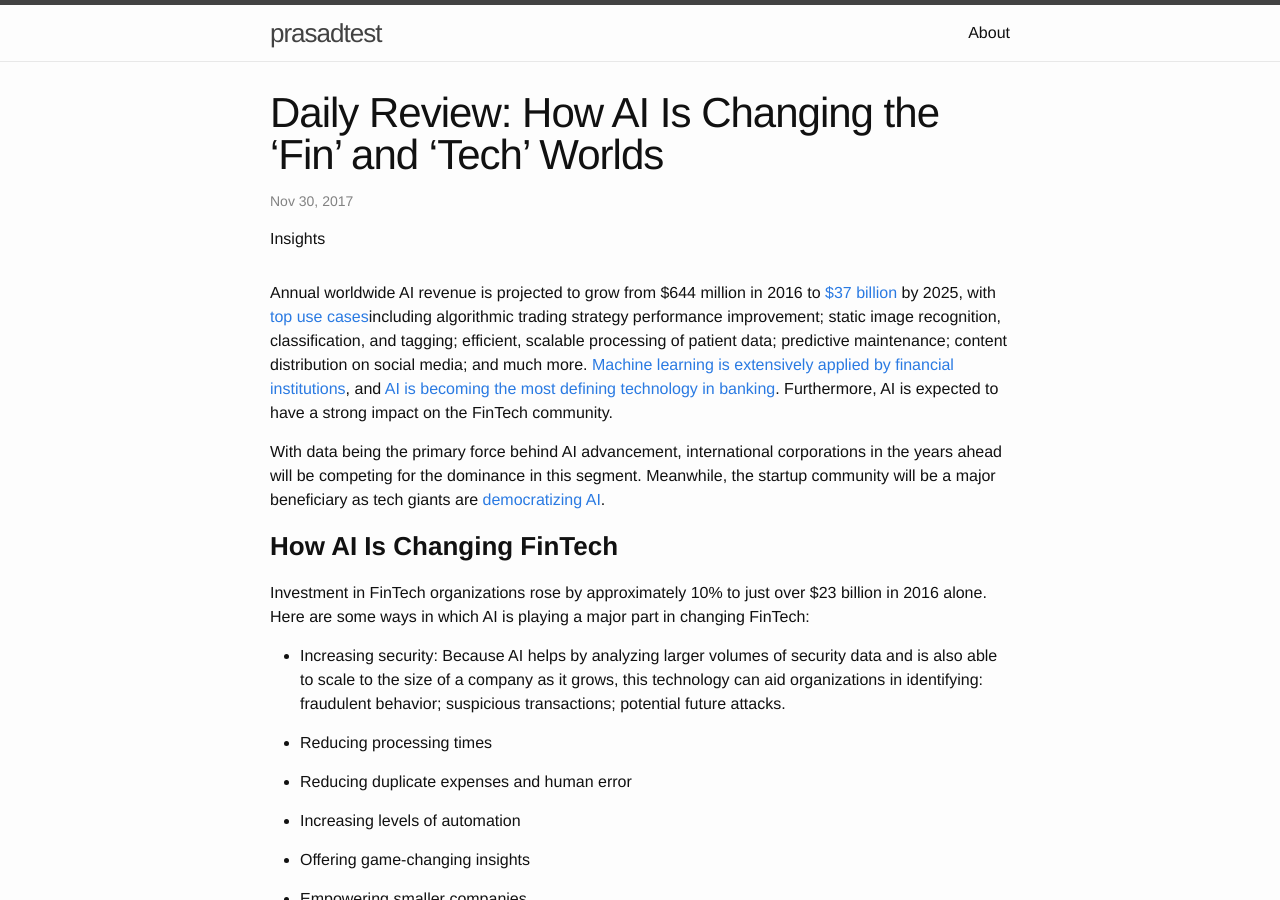
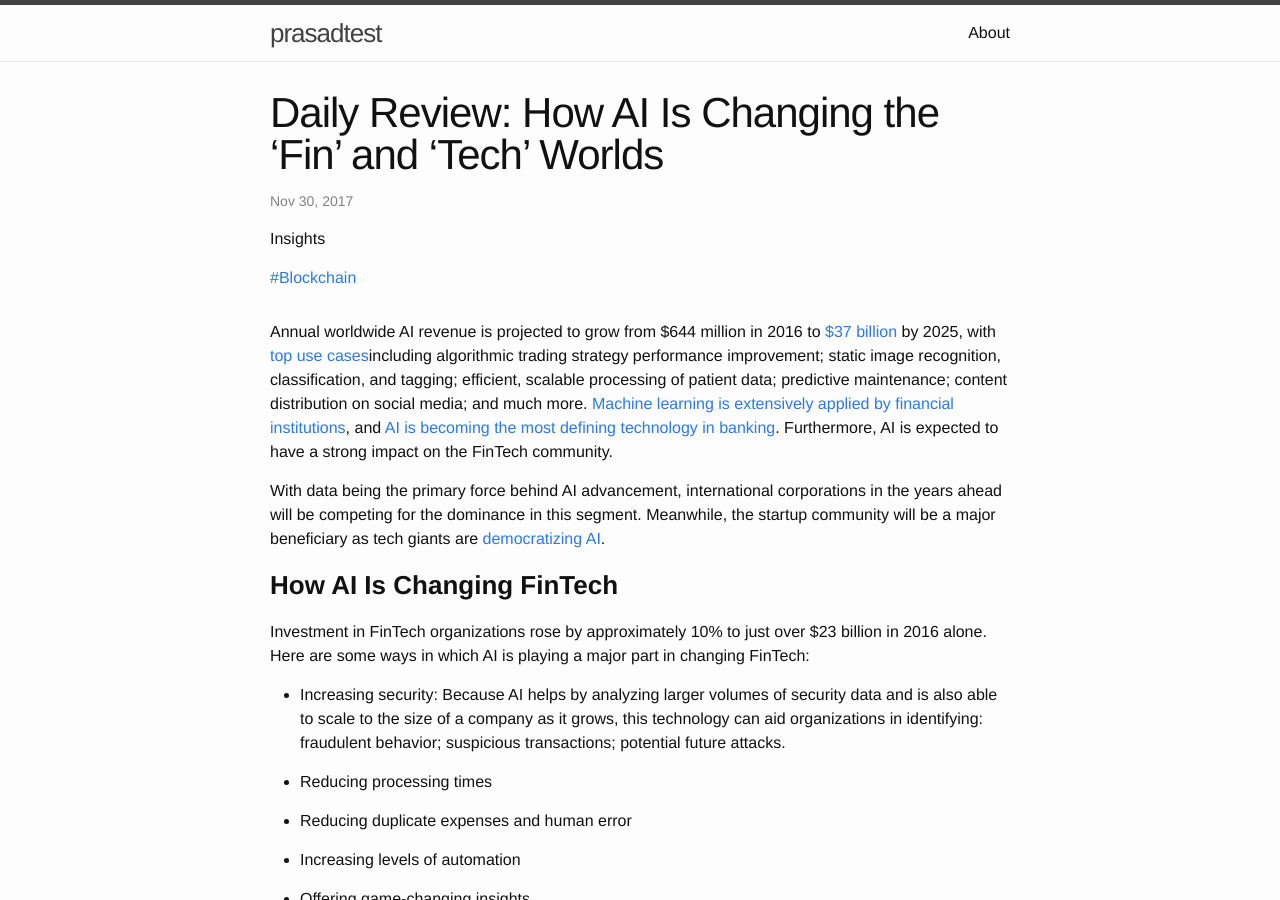
Before and after one commit to prasadltp/testweb, a Jekyll site: the page built from _posts/2017-11-30-daily-review-how-ai-is-changing-the-fin-and-tech-worlds.markdown, in a window 1280 px wide and 900 px high. Built offline with Jekyll 4.4.1, drawn with Linux system fonts in a browser that asks for light colours.

Commit message:
Update post.html

```diff
--- a/_layouts/post.html
+++ b/_layouts/post.html
@@ -11,6 +11,14 @@ layout: default
       <span >{{ tag }}</span>
       {% endfor %}
     </p>
+    <p>
+      {% assign sortedCategories = page.categories | sort %}
+    {% for category in sortedCategories %}
+     <span class="tag">
+            <a href="/category/{{ category }}">#{{ category }}</a>
+        </span>
+      {% endfor %}
+    </p>
   </header>
 
   <div class="post-content" itemprop="articleBody">
```
